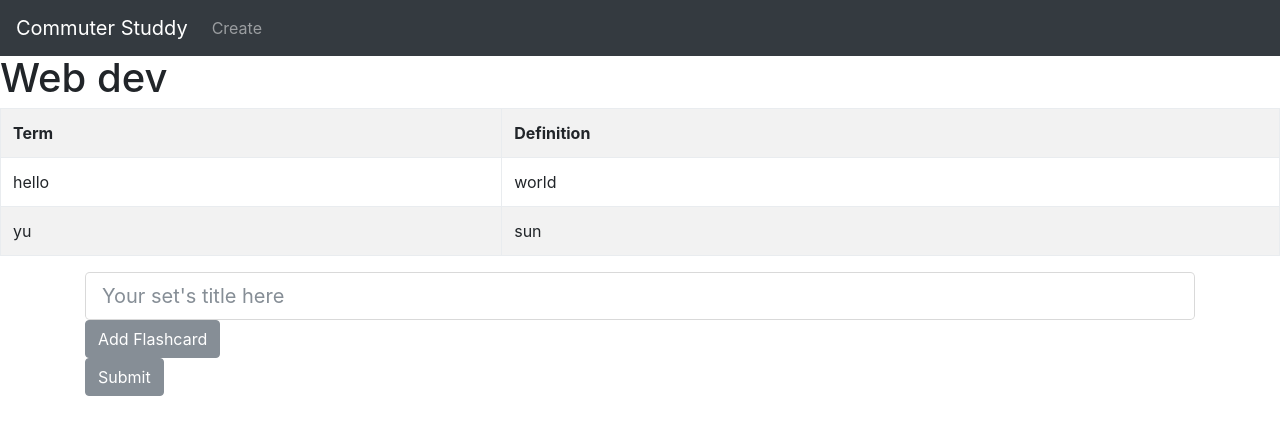
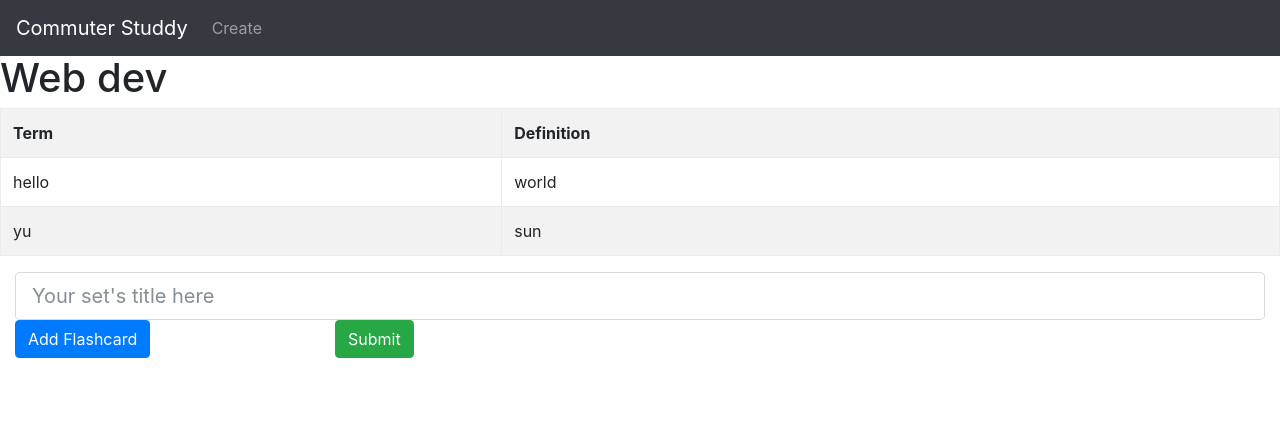
Before and after one commit to cs480SnackOverflow/front-end, a React (Create React App) app: page / in a window 1280 px wide. Shown: the top 434 px of the page. Built offline with nearby package versions, Linux system fonts and the light colour scheme.

Commit message:
fix bootstrap layout

```diff
--- a/src/components/CreateFlashcardList.jsx
+++ b/src/components/CreateFlashcardList.jsx
@@ -1,6 +1,5 @@
 import React from 'react'
-import { Button, Form, Input } from 'reactstrap';
-import UIContainer from './UIContainer'
+import { Container, Col, Row, Button, Form, Input } from 'reactstrap';
 import CreateFlashcard from './CreateFlashcard'
 import FlashcardList from './FlashcardList'
 
@@ -31,18 +30,28 @@ class CreateFlashcardList extends React.Component {
   }
   render() {
     return (
-        <UIContainer>
-          <Input type="text" name="title" id="term" placeholder="Your set's title here" size="lg"/>
-          <Form onSubmit = {this.handleAddCard}>
+        <Container fluid>
+          <Row>
+            <Col>
+              <Input type="text" name="title" id="term" placeholder="Your set's title here" size="lg"/>
+            </Col>
+          </Row>
           <div>
-                {this.state.flashcards}
-                <Button onClick={this.handleAddCard}>Add Flashcard</Button>
-
-            </div>
-
-          </Form>
-          <Button onClick={this.handleSubmit}>Submit</Button>
-       </UIContainer>
+            <Form onSubmit = {this.handleAddCard}>
+              <div>
+                    {this.state.flashcards}
+              </div>
+            </Form>
+          </div>
+          <Row>
+            <Col md="3">
+              <Button color="primary" onClick={this.handleAddCard}>Add Flashcard</Button>
+            </Col>
+            <Col md="3">
+              <Button color="success" onClick={this.handleSubmit}>Submit</Button>
+            </Col>
+          </Row>
+       </Container>
     );
   }
 }
--- a/src/components/UIContainer.jsx
+++ /dev/null
@@ -1,14 +0,0 @@
-import React from 'react';
-import {Container, Row, Col} from 'reactstrap';
-
-function UIContainer(props) {
-  return (
-    <Container>
-      <Row>
-        <Col sm>{props.children}</Col>
-      </Row>
-    </Container>
-
-  );
-}
-export default UIContainer;
```
Also changed, not shown: public/create.html (deleted, +0 -41 lines).
